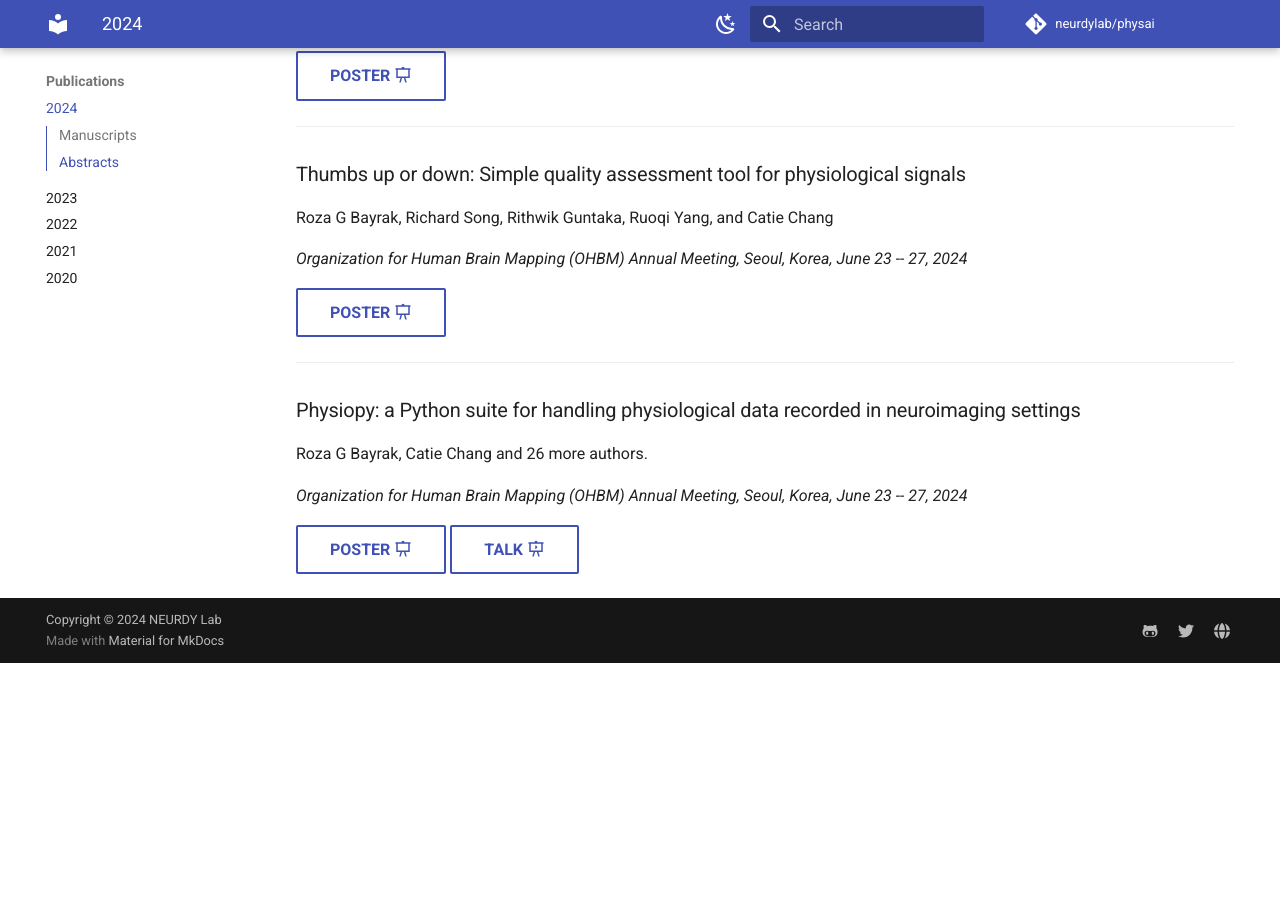
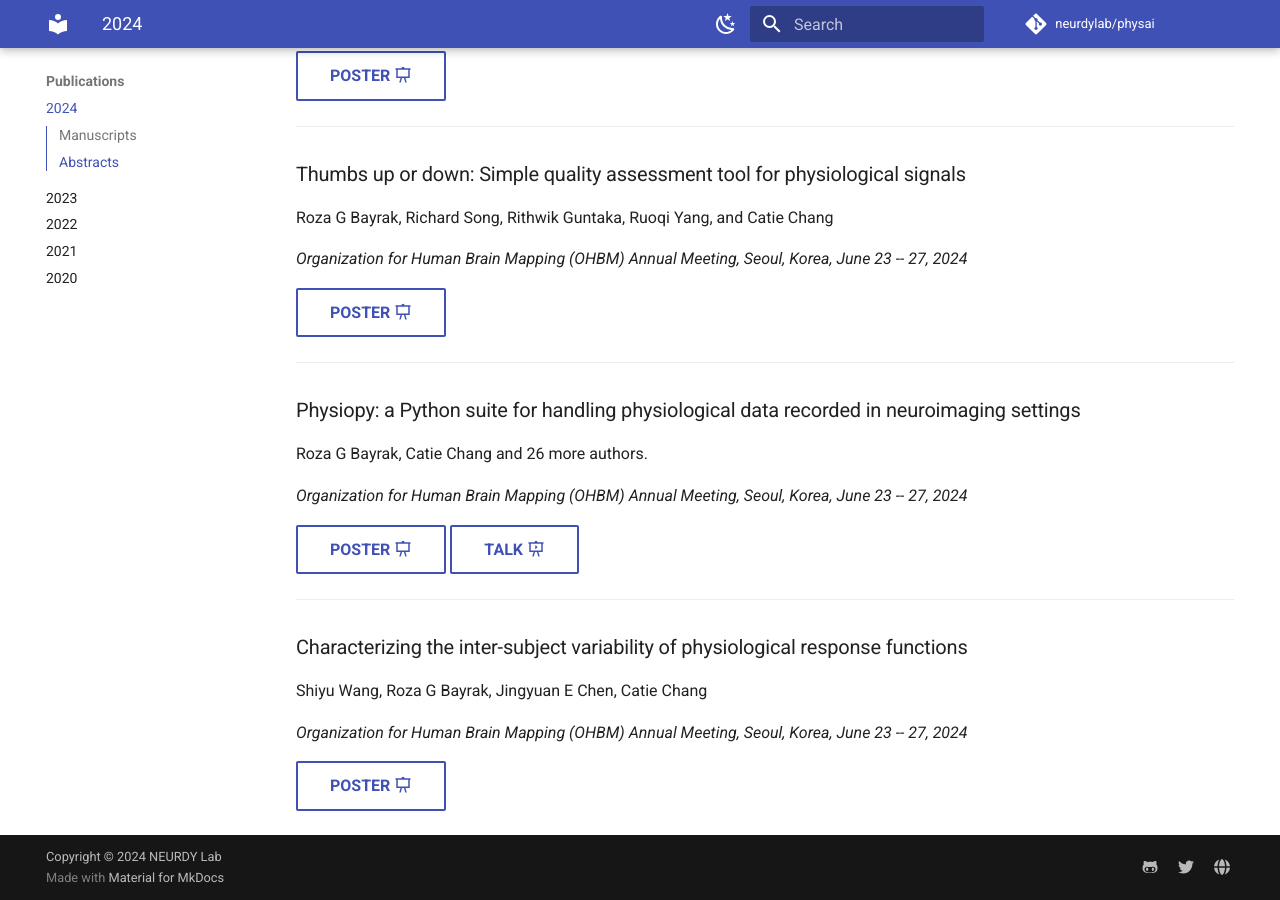
Before and after one commit to neurdylab/physai, an MkDocs documentation site: the page built from docs/publications/y4.md, in a window 1280 px wide and 900 px high, scrolled down 1498 px. Built offline with MkDocs 1.6.1 and Material for MkDocs 9.7.7, drawn with Linux system fonts in a browser that asks for light colours; comment, search, counter and statistics services are not loaded; before the commit the page ends 2161 px from its top, so only the background shows below that.

Commit message:
added some posters

```diff
--- a/docs/publications/y4.md
+++ b/docs/publications/y4.md
@@ -82,3 +82,13 @@
 *<p>Organization for Human Brain Mapping (OHBM) Annual Meeting, Seoul, Korea, June 23 -- 27, 2024</p>*
 
 [POSTER :material-presentation:](https://rgbayrak.github.io/assets/pdf/physiopy_poster.pdf){ .md-button } [TALK :material-presentation-play:](#){ .md-button }
+
+---
+
+<h3>Characterizing the inter-subject variability of physiological response functions</h3>
+
+<p>Shiyu Wang, Roza G Bayrak, Jingyuan E Chen, Catie Chang</a></p>
+
+*<p>Organization for Human Brain Mapping (OHBM) Annual Meeting, Seoul, Korea, June 23 -- 27, 2024</p>*
+
+[POSTER :material-presentation:](https://github.com/neurdylab/physai/blob/main/docs/assets/posters/OHBM2024_Shiyu.pdf){ .md-button }
```
Also changed, not shown: docs/publications/y2.md (+1 -1 lines), docs/publications/y3.md (+11 -1 lines), 1 other file.
